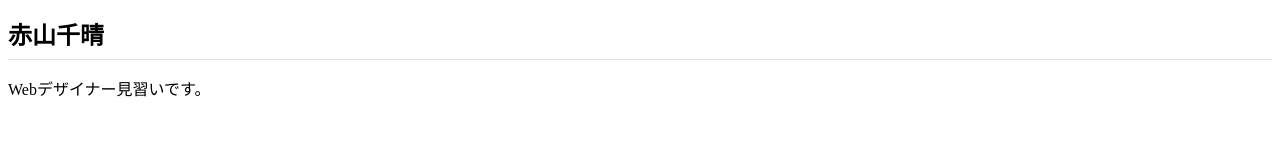
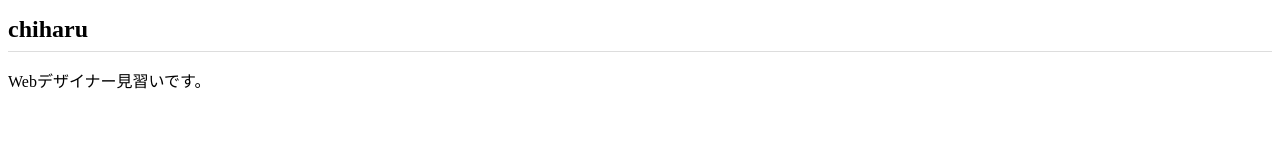
Before and after one commit to chiharu-star/chiharu-star.github.io, a plain HTML site: page index.html in a window 1280 px wide. Drawn offline with Linux system fonts and the light colour scheme.

Commit message:
Add files via upload

```diff
--- a/index.html
+++ b/index.html
@@ -7,7 +7,7 @@
 	<title>ポートフォリオ</title>
 </head>
 <body>
-	<h1>赤山千晴</h1>
+	<h1>chiharu</h1>
 	<p>Webデザイナー見習いです。</p>
 </body>
 </html>
```
